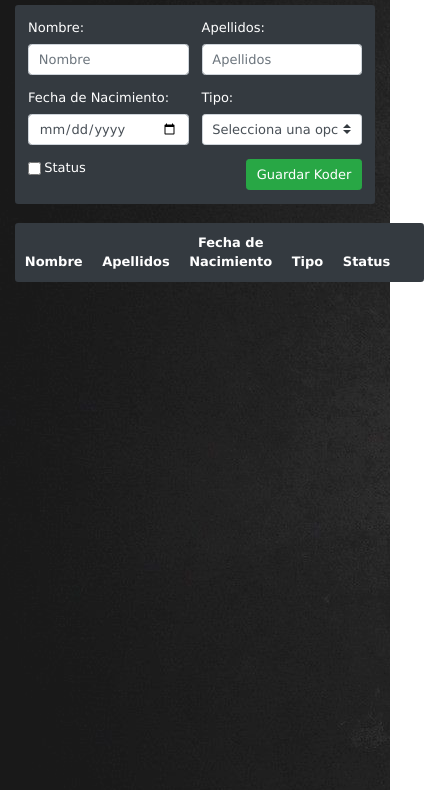
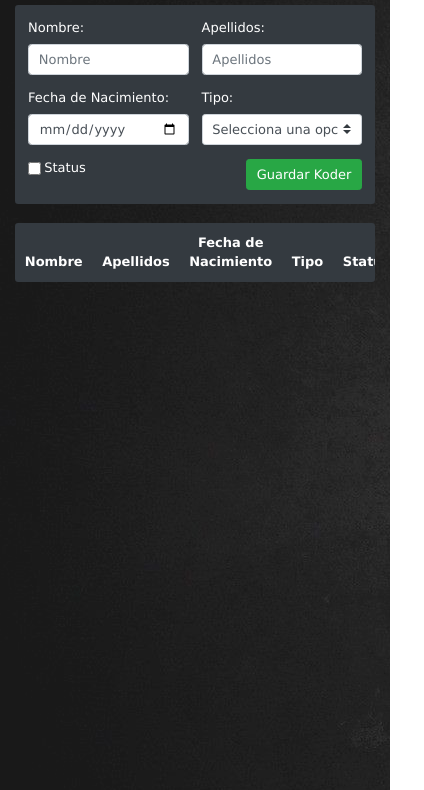
Before and after one commit to evcorona/CRUD-JSAjaxFireBase, a plain HTML site: page index.html in a window 390 px wide. Shown: the part 54-844 px from the top of the page, 424 px wide, since content can reach past the window. Drawn offline with nearby package versions, Linux system fonts and the light colour scheme; no server answers.

Commit message:
mejora responsividad table

```diff
--- a/index.html
+++ b/index.html
@@ -94,7 +94,7 @@
       </div>
       <div class="col-12">
         <!-- **********************INICIO DE TABLE **********************-->
-        <table class="table table-striped table-dark table-borderless mt-4 rounded text-center">
+        <table class="table table-responsive-md table-striped table-dark table-borderless mt-4 rounded text-center">
           <thead>
             <tr>
               <th scope="col">Nombre</th>
```
